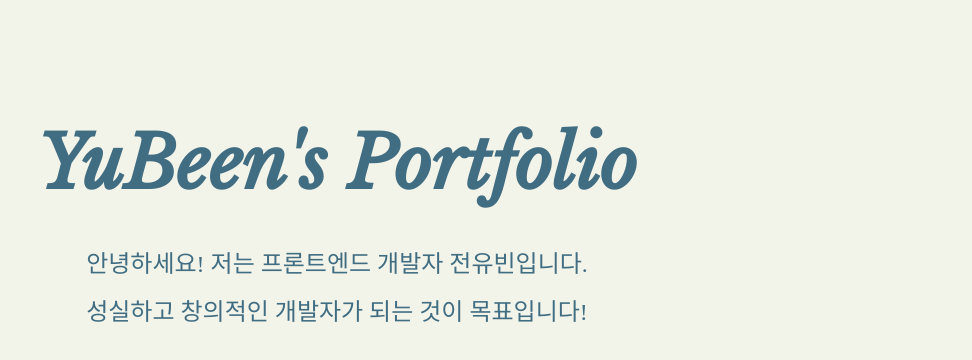
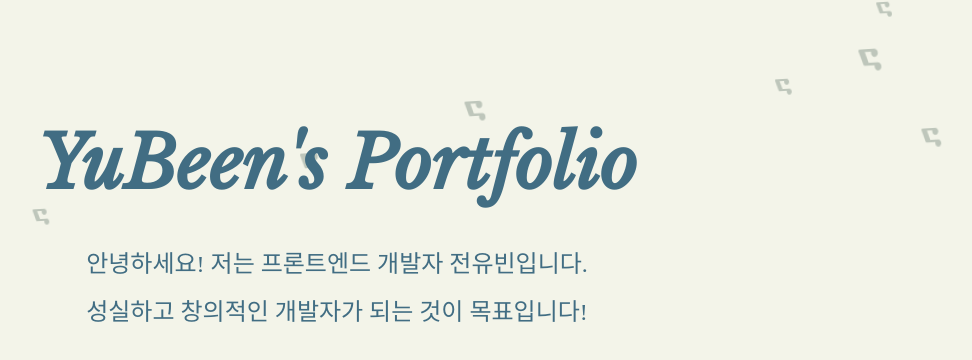
Before and after one commit to NewBean0312/portfolio-v2, a React (Create React App) app: page / in a window 1280 px wide. Shown: the top 360 px of the page, without its empty margins (303-1275 px from the left). Built offline with nearby package versions, Linux system fonts and the light colour scheme; a web font is replaced by a local one.

Commit message:
snowFlake 적용

```diff
--- a/package.json
+++ b/package.json
@@ -3,6 +3,11 @@
   "version": "0.1.0",
   "private": true,
   "dependencies": {
+    "@fortawesome/fontawesome-svg-core": "^6.5.2",
+    "@fortawesome/free-brands-svg-icons": "^6.5.2",
+    "@fortawesome/free-regular-svg-icons": "^6.5.2",
+    "@fortawesome/free-solid-svg-icons": "^6.5.2",
+    "@fortawesome/react-fontawesome": "^0.2.0",
     "@testing-library/jest-dom": "^5.17.0",
     "@testing-library/react": "^13.4.0",
     "@testing-library/user-event": "^13.5.0",
--- a/public/index.html
+++ b/public/index.html
@@ -10,6 +10,11 @@
       content="Web site created using create-react-app"
     />
     <link rel="stylesheet" href="./nomalize.css">
+    <!-- font-awesome -->
+    <link
+      rel="stylesheet"
+      href="https://cdnjs.cloudflare.com/ajax/libs/font-awesome/6.1.1/css/all.min.css"
+    />
     <!-- google font -->
     <!-- google font -->
     <link rel="preconnect" href="https://fonts.googleapis.com" />
--- a/src/components/common/Header.jsx
+++ b/src/components/common/Header.jsx
@@ -4,7 +4,7 @@ const Header = () => {
   return (
     <header className="flex justify-center w-full my-0 mx-auto pt-32 select-none">
       <div className="flex justify-center items-center w-full ">
-        <h1 className="z-10 text-mainColor text-7xl italic font-bold">
+        <h1 className="z-50 font-bold text-mainColor text-7xl text-center italic">
           YuBeen's Portfolio
         </h1>
       </div>
--- /dev/null
+++ b/src/components/main/SnowBox.jsx
@@ -0,0 +1,40 @@
+import React from "react";
+import { FontAwesomeIcon } from "@fortawesome/react-fontawesome";
+import { faMusic } from "@fortawesome/free-solid-svg-icons";
+
+function MultipleSnowFlake({ count }) {
+  // snowFlake 생성
+  const snowFlake = Array.from({ length: count }).map((_, index) => {
+    // snowFlake 사이즈 랜덤 배열 (15px ~ 20px)
+    /*
+    Math.random() 함수를 사용하여 0부터 1 사이의 소수를 생성.
+    이를 우리가 원하는 범위(0부터 5까지)로 변환하기 위해 (20 - 15 + 1)을 곱함.
+    그럼 결과는 0부터 5 사이의 소수.
+    그 후 Math.floor() 함수를 사용하여 소수 부분을 제거하여 정수로 변환
+    그 정수에 최소 길이인 15를 더함
+    */
+    const sizes = Math.floor(Math.random() * (25 - 15 + 1)) + 15;
+
+    return (
+      <div
+        key={index}
+        className="absolute -top-8 h-full text-snowFlake"
+        id="snowflake"
+      >
+        <FontAwesomeIcon icon={faMusic} spin style={{ fontSize: sizes }} />
+      </div>
+    );
+  });
+
+  return <>{snowFlake}</>;
+}
+
+const SnowBox = () => {
+  return (
+    <div className="absolute top-0 w-full h-full overflow-hidden">
+      <MultipleSnowFlake count={20} />
+    </div>
+  );
+};
+
+export default SnowBox;
--- a/src/index.css
+++ b/src/index.css
@@ -27,6 +27,178 @@
     format("opentype");
 }
 
+/* custom */
 html {
   font-family: "Libre Baskerville", serif;
 }
+
+@-webkit-keyframes snowflakes-fall {
+  0% {
+    top: -10%;
+  }
+  100% {
+    top: 700px;
+  }
+}
+
+@-webkit-keyframes snowflakes-shake {
+  0%,
+  100% {
+    -webkit-transform: translateX(0);
+  }
+  50% {
+    -webkit-transform: translateX(80px);
+  }
+}
+
+@keyframes snowflakes-fall {
+  0% {
+    top: -10%;
+  }
+  100% {
+    top: 700px;
+  }
+}
+
+@keyframes snowflakes-shake {
+  0%,
+  100% {
+    transform: translateX(0);
+  }
+  50% {
+    transform: translateX(80px);
+  }
+}
+
+#snowflake {
+  -webkit-animation-name: snowflakes-fall, snowflakes-shake;
+  -webkit-animation-duration: 15s, 5s, 5s;
+  -webkit-animation-timing-function: linear, ease-in-out;
+  -webkit-animation-iteration-count: infinite, infinite;
+  -webkit-animation-play-state: running, running;
+  animation-name: snowflakes-fall, snowflakes-shake;
+  animation-duration: 15s, 5s, 5s;
+  animation-timing-function: linear, ease-in-out;
+  animation-iteration-count: infinite, infinite;
+  animation-play-state: running, running;
+}
+
+#snowflake:nth-of-type(1) {
+  left: 5%;
+  -webkit-animation-delay: 8s, 2s;
+  animation-delay: 8s, 2s;
+}
+
+#snowflake:nth-of-type(2) {
+  left: 10%;
+  -webkit-animation-delay: 9.5s, 0.5s;
+  animation-delay: 9.5s, 0.5s;
+}
+
+#snowflake:nth-of-type(3) {
+  left: 15%;
+  -webkit-animation-delay: 7s, 2s;
+  animation-delay: 7s, 2s;
+}
+
+#snowflake:nth-of-type(4) {
+  left: 20%;
+  -webkit-animation-delay: 0s, 3s;
+  animation-delay: 0s, 3s;
+}
+
+#snowflake:nth-of-type(5) {
+  left: 25%;
+  -webkit-animation-delay: 4.5s, 3s;
+  animation-delay: 4.5s, 3s;
+}
+
+#snowflake:nth-of-type(6) {
+  left: 30%;
+  -webkit-animation-delay: 9s, 2s;
+  animation-delay: 9s, 2s;
+}
+
+#snowflake:nth-of-type(7) {
+  left: 35%;
+  -webkit-animation-delay: 6s, 1s;
+  animation-delay: 6s, 1s;
+}
+
+#snowflake:nth-of-type(8) {
+  left: 40%;
+  -webkit-animation-delay: 12s, 1s;
+  animation-delay: 12s, 1s;
+}
+
+#snowflake:nth-of-type(9) {
+  left: 45%;
+  -webkit-animation-delay: 1s, 1.5s;
+  animation-delay: 1s, 1.5s;
+}
+
+#snowflake:nth-of-type(10) {
+  left: 50%;
+  -webkit-animation-delay: 4.5s, 0s;
+  animation-delay: 4.5s, 0s;
+}
+
+#snowflake:nth-of-type(11) {
+  left: 55%;
+  -webkit-animation-delay: 5s, 1s;
+  animation-delay: 5s, 1s;
+}
+
+#snowflake:nth-of-type(12) {
+  left: 60%;
+  -webkit-animation-delay: 2s, 0.5s;
+  animation-delay: 2s, 0.5s;
+}
+
+#snowflake:nth-of-type(13) {
+  left: 65%;
+  -webkit-animation-delay: 6.5s, 3s;
+  animation-delay: 6.5s, 3s;
+}
+
+#snowflake:nth-of-type(14) {
+  left: 70%;
+  -webkit-animation-delay: 10s, 2s;
+  animation-delay: 10s, 2s;
+}
+
+#snowflake:nth-of-type(15) {
+  left: 75%;
+  -webkit-animation-delay: 5.5s, 5s;
+  animation-delay: 5.5s, 5s;
+}
+
+#snowflake:nth-of-type(16) {
+  left: 80%;
+  -webkit-animation-delay: 2.5s, 2s;
+  animation-delay: 2.5s, 2s;
+}
+
+#snowflake:nth-of-type(17) {
+  left: 85%;
+  -webkit-animation-delay: 3s, 2.5s;
+  animation-delay: 3s, 2.5s;
+}
+
+#snowflake:nth-of-type(18) {
+  left: 90%;
+  -webkit-animation-delay: 11s, 4.5s;
+  animation-delay: 11s, 4.5s;
+}
+
+#snowflake:nth-of-type(19) {
+  left: 90%;
+  -webkit-animation-delay: 4s, 1.5s;
+  animation-delay: 4s, 1.5s;
+}
+
+#snowflake:nth-of-type(20) {
+  left: 90%;
+  -webkit-animation-delay: 1.5s, 3.5s;
+  animation-delay: 1.5s, 3.5s;
+}
--- a/src/pages/MainPage.jsx
+++ b/src/pages/MainPage.jsx
@@ -1,6 +1,7 @@
 import React from "react";
 import Header from "../components/common/Header";
 import Typing from "../components/main/Typing";
+import SnowBox from "../components/main/SnowBox";
 
 const MainPage = () => {
   return (
@@ -8,9 +9,9 @@ const MainPage = () => {
       <Header />
       <main>
         <Typing />
+        <SnowBox />
       </main>
     </>
-
   );
 };
 
--- a/tailwind.config.js
+++ b/tailwind.config.js
@@ -9,12 +9,13 @@ module.exports = {
       backgroundColor: "#f3f4e9",
       textColor: "#122a70",
       focusColor: "#023df7",
+      snowFlake: "#49635550",
     },
     fontFamily: {
       DNFForgedBladeLight: ["DNFForgedBladeLight"],
       DNFForgedBladeNormal: ["DNFForgedBladeNormal"],
       DNFForgedBladeBold: ["DNFForgedBladeBold"],
-    }
+    },
   },
   plugins: [],
 };
```
Also changed, not shown: 1 other file (tests, documents, lock files or other folders).
